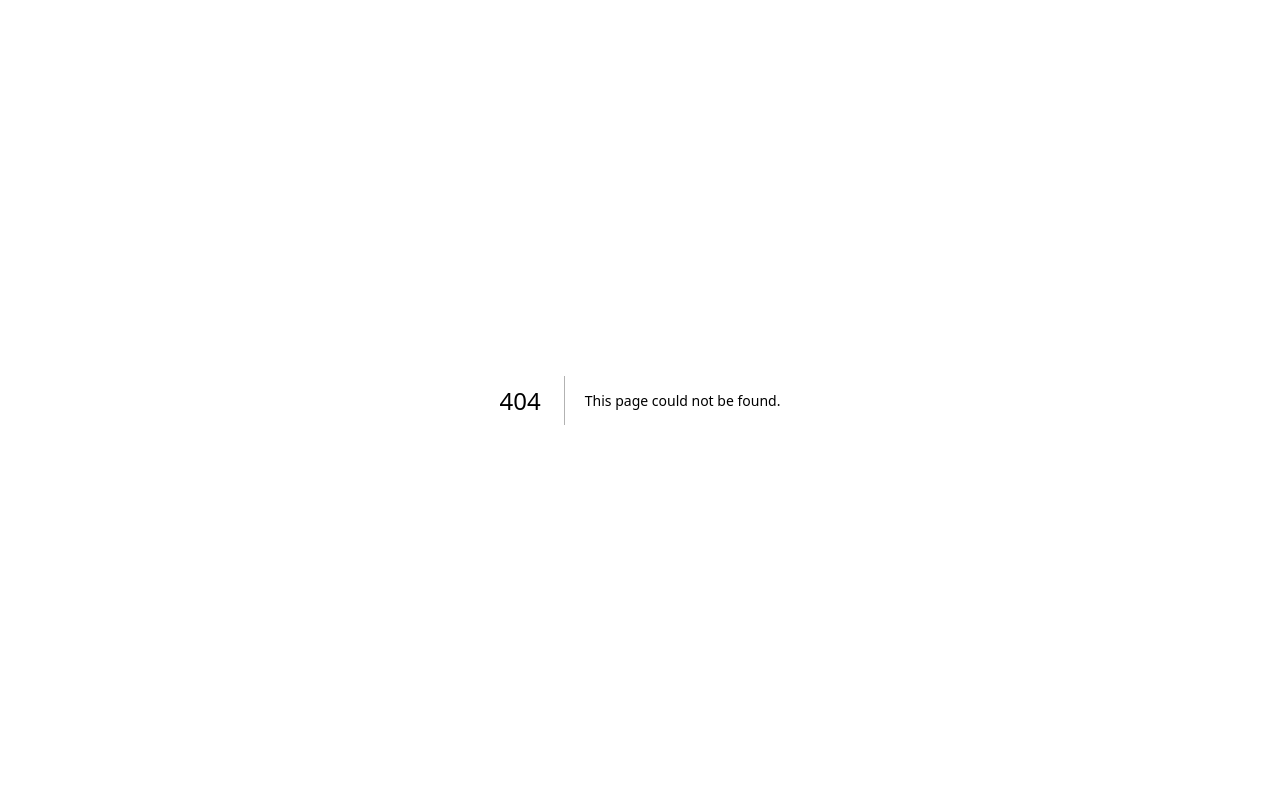
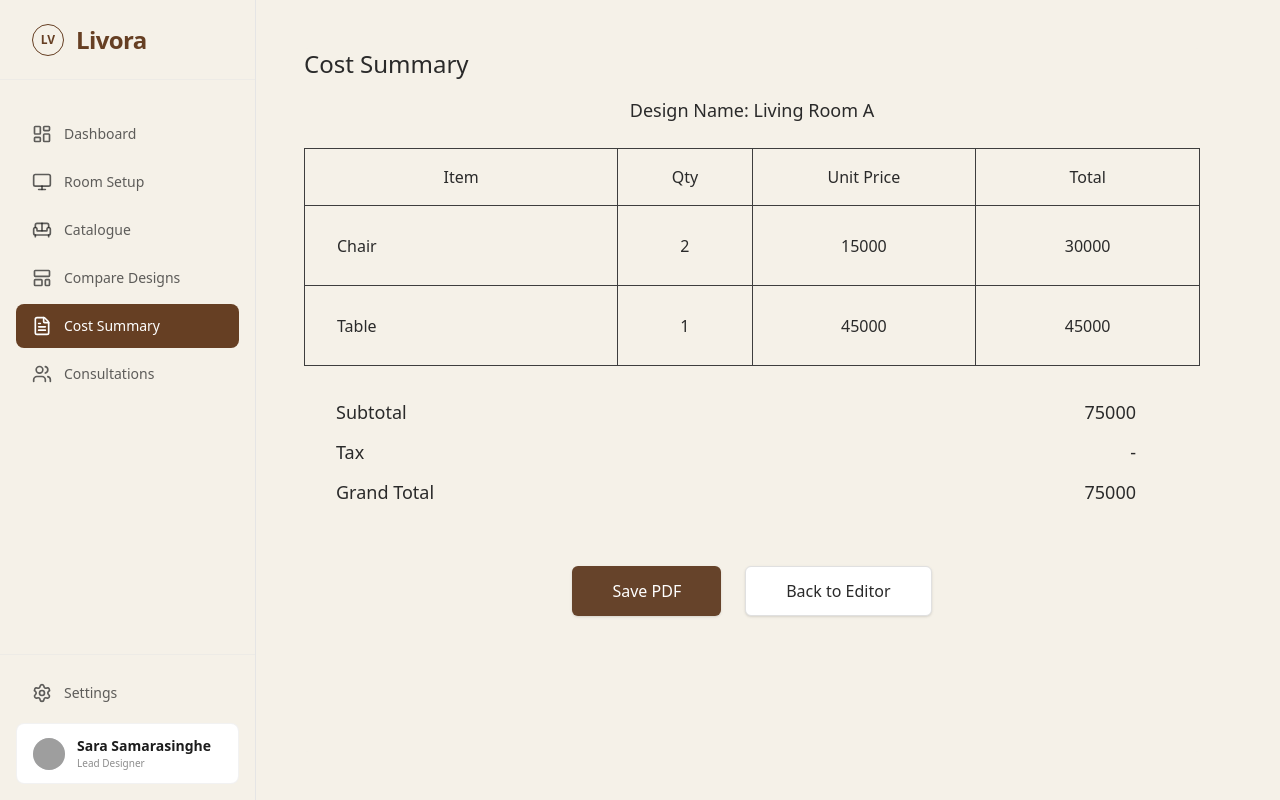
Before and after one commit to MUA1234/Livora, a Next.js app: page /admin/cost-summary in a window 1280 px wide. Before the commit this address had no page. Built offline with nearby package versions, Linux system fonts and the light colour scheme; grey boxes are pictures that could not be loaded.

Commit message:
Create Cost Summery

```diff
--- /dev/null
+++ b/src/app/admin/cost-summary/page.tsx
@@ -0,0 +1,148 @@
+import Link from "next/link";
+import {
+    LayoutDashboard,
+    Monitor,
+    LayoutTemplate,
+    FileText,
+    Users,
+    Settings,
+    Sofa
+} from "lucide-react";
+import Image from "next/image";
+
+export default function CostSummary() {
+    return (
+        <div className="min-h-screen bg-white flex overflow-hidden font-sans text-[#1C1C1C]">
+            {/* Sidebar */}
+            <aside className="w-64 bg-[#F5F1E8] border-r border-[#E5E5E5] flex flex-col justify-between shrink-0 h-screen sticky top-0">
+                <div>
+                    <div className="h-20 flex items-center px-8 border-b border-[#E5E5E5]/50">
+                        <div className="flex items-center gap-3">
+                            <div className="w-8 h-8 rounded-full border border-[#663F23] flex items-center justify-center relative overflow-hidden">
+                                <span className="text-[#663F23] text-xs font-bold">LV</span>
+                            </div>
+                            <span className="text-2xl font-bold text-[#663F23] tracking-tight">Livora</span>
+                        </div>
+                    </div>
+
+                    <nav className="p-4 space-y-1 mt-4">
+                        <Link href="/dashboard" className="flex items-center gap-3 px-4 py-3 text-[#1C1C1C]/70 hover:bg-[#E5E5E5]/50 hover:text-[#1C1C1C] rounded-lg transition-colors">
+                            <LayoutDashboard size={20} />
+                            <span className="font-medium text-sm">Dashboard</span>
+                        </Link>
+
+                        <Link href="/admin/room-setup" className="flex items-center gap-3 px-4 py-3 text-[#1C1C1C]/70 hover:bg-[#E5E5E5]/50 hover:text-[#1C1C1C] rounded-lg transition-colors">
+                            <Monitor size={20} />
+                            <span className="font-medium text-sm">Room Setup</span>
+                        </Link>
+
+                        <Link href="#" className="flex items-center gap-3 px-4 py-3 text-[#1C1C1C]/70 hover:bg-[#E5E5E5]/50 hover:text-[#1C1C1C] rounded-lg transition-colors">
+                            <Sofa size={20} />
+                            <span className="font-medium text-sm">Catalogue</span>
+                        </Link>
+
+                        <Link href="#" className="flex items-center gap-3 px-4 py-3 text-[#1C1C1C]/70 hover:bg-[#E5E5E5]/50 hover:text-[#1C1C1C] rounded-lg transition-colors">
+                            <LayoutTemplate size={20} />
+                            <span className="font-medium text-sm">Compare Designs</span>
+                        </Link>
+
+                        <Link href="/admin/cost-summary" className="flex items-center gap-3 px-4 py-3 bg-[#663F23] text-white rounded-lg transition-colors">
+                            <FileText size={20} />
+                            <span className="font-medium text-sm">Cost Summary</span>
+                        </Link>
+
+                        <Link href="/admin/consultations" className="flex items-center gap-3 px-4 py-3 text-[#1C1C1C]/70 hover:bg-[#E5E5E5]/50 hover:text-[#1C1C1C] rounded-lg transition-colors">
+                            <Users size={20} />
+                            <span className="font-medium text-sm">Consultations</span>
+                        </Link>
+                    </nav>
+                </div>
+
+                <div className="p-4 border-t border-[#E5E5E5]/50">
+                    <Link href="#" className="flex items-center gap-3 px-4 py-3 text-[#1C1C1C]/70 hover:bg-[#E5E5E5]/50 hover:text-[#1C1C1C] rounded-lg transition-colors mb-2">
+                        <Settings size={20} />
+                        <span className="font-medium text-sm">Settings</span>
+                    </Link>
+
+                    <div className="flex items-center gap-3 px-4 py-3 bg-white rounded-lg border border-[#E5E5E5]/50">
+                        <div className="w-8 h-8 rounded-full bg-gray-200 overflow-hidden relative">
+                            <Image
+                                src="https://images.unsplash.com/photo-1494790108377-be9c29b29330?auto=format&fit=crop&q=80&w=150"
+                                alt="Profile"
+                                fill
+                                className="object-cover"
+                            />
+                        </div>
+                        <div className="flex flex-col">
+                            <span className="text-sm font-semibold text-[#1C1C1C]">Sara Samarasinghe</span>
+                            <span className="text-[10px] text-[#1C1C1C]/50">Lead Designer</span>
+                        </div>
+                    </div>
+                </div>
+            </aside>
+
+            {/* Main Content */}
+            <main className="flex-1 overflow-y-auto bg-[#F5F1E8] p-8 md:p-12">
+                <div className="max-w-4xl ml-0 bg-[#F5F1E8] h-full rounded-sm">
+                    {/* Header */}
+                    <div className="mb-6">
+                        <h1 className="text-2xl font-medium text-[#2A2A2A] mb-4">Cost Summary</h1>
+                        <p className="text-center text-lg text-[#2A2A2A]">Design Name: Living Room A</p>
+                    </div>
+
+                    {/* Table */}
+                    <div className="mb-8">
+                        <table className="w-full border-collapse border border-[#3E3E3E] text-left table-fixed">
+                            <thead>
+                                <tr className="border-b border-[#3E3E3E]">
+                                    <th className="border-r border-[#3E3E3E] p-4 text-center font-normal text-[#2A2A2A] w-[35%]">Item</th>
+                                    <th className="border-r border-[#3E3E3E] p-4 text-center font-normal text-[#2A2A2A] w-[15%]">Qty</th>
+                                    <th className="border-r border-[#3E3E3E] p-4 text-center font-normal text-[#2A2A2A] w-[25%]">Unit Price</th>
+                                    <th className="p-4 text-center font-normal text-[#2A2A2A] w-[25%]">Total</th>
+                                </tr>
+                            </thead>
+                            <tbody className="text-[#2A2A2A]">
+                                <tr className="border-b border-[#3E3E3E] h-20">
+                                    <td className="border-r border-[#3E3E3E] p-4 pl-8">Chair</td>
+                                    <td className="border-r border-[#3E3E3E] p-4 text-center">2</td>
+                                    <td className="border-r border-[#3E3E3E] p-4 text-center">15000</td>
+                                    <td className="p-4 text-center">30000</td>
+                                </tr>
+                                <tr className="border-b border-[#3E3E3E] h-20">
+                                    <td className="border-r border-[#3E3E3E] p-4 pl-8">Table</td>
+                                    <td className="border-r border-[#3E3E3E] p-4 text-center">1</td>
+                                    <td className="border-r border-[#3E3E3E] p-4 text-center">45000</td>
+                                    <td className="p-4 text-center">45000</td>
+                                </tr>
+                            </tbody>
+                        </table>
+                    </div>
+
+                    {/* Summary Math */}
+                    <div className="w-full flex justify-between px-8 text-[#2A2A2A] mb-12 space-y-3">
+                        <div className="flex flex-col gap-3">
+                            <span className="text-lg">Subtotal</span>
+                            <span className="text-lg">Tax</span>
+                            <span className="text-lg">Grand Total</span>
+                        </div>
+                        <div className="flex flex-col gap-3 items-end pr-8">
+                            <span className="text-lg">75000</span>
+                            <span className="text-lg">-</span>
+                            <span className="text-lg">75000</span>
+                        </div>
+                    </div>
+
+                    {/* Actions */}
+                    <div className="flex justify-center gap-6 mt-8">
+                        <button className="px-10 py-3 bg-[#66432A] text-white font-medium rounded-md hover:bg-[#533520] transition-colors shadow-sm">
+                            Save PDF
+                        </button>
+                        <button className="px-10 py-3 bg-white text-[#2A2A2A] font-medium rounded-md border border-[#E0E0E0] hover:bg-gray-50 transition-colors shadow-sm">
+                            Back to Editor
+                        </button>
+                    </div>
+                </div>
+            </main>
+        </div>
+    );
+}
--- a/src/app/dashboard/page.tsx
+++ b/src/app/dashboard/page.tsx
@@ -56,9 +56,9 @@ export default function Dashboard() {
                             <span className="font-medium text-sm">Compare Designs</span>
                         </Link>
 
-                        <Link href="#" className="flex items-center gap-3 px-4 py-3 text-[#1C1C1C]/70 hover:bg-[#E5E5E5]/50 hover:text-[#1C1C1C] rounded-lg transition-colors">
+                        <Link href="/admin/cost-summary" className="flex items-center gap-3 px-4 py-3 text-[#1C1C1C]/70 hover:bg-[#E5E5E5]/50 hover:text-[#1C1C1C] rounded-lg transition-colors">
                             <FileText size={20} />
-                            <span className="font-medium text-sm">Cost Reports</span>
+                            <span className="font-medium text-sm">Cost Summary</span>
                         </Link>
 
                         <Link href="/admin/consultations" className="flex items-center gap-3 px-4 py-3 text-[#1C1C1C]/70 hover:bg-[#E5E5E5]/50 hover:text-[#1C1C1C] rounded-lg transition-colors">
```
